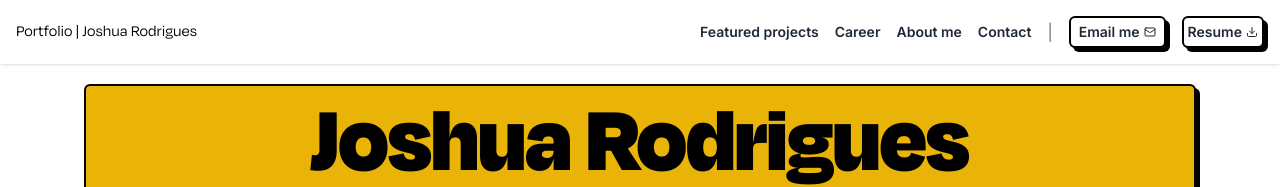
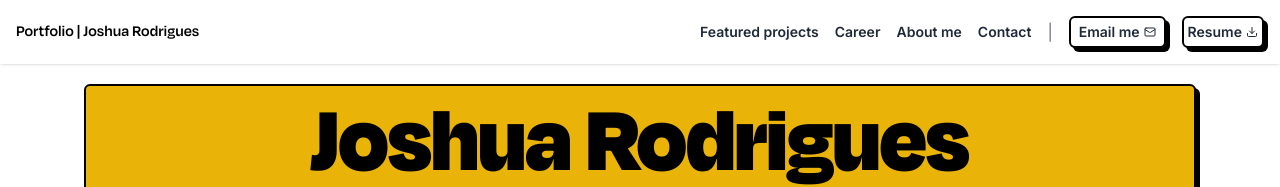
Before and after one commit to Joshuajrodrigues/dev-portfolio, a Next.js app: page / in a window 1280 px wide. Shown: the top 187 px of the page. Built offline with nearby package versions, Linux system fonts and the light colour scheme.

Commit message:
minor nav bar fix

```diff
--- a/components/navbar.tsx
+++ b/components/navbar.tsx
@@ -13,7 +13,7 @@ const Navbar = () => {
     <div className="bg-white shadow fixed w-full top-0 z-10 ">
       <div className=" mx-auto px-4">
         <div className="flex items-center justify-between py-4">
-          <div className=" font-oneslice ">
+          <div className=" font-oneslice font-semibold ">
             <Link href="/">
               Portfolio | <br className=" hidden md:inline lg:hidden" /> Joshua
               Rodrigues
```
